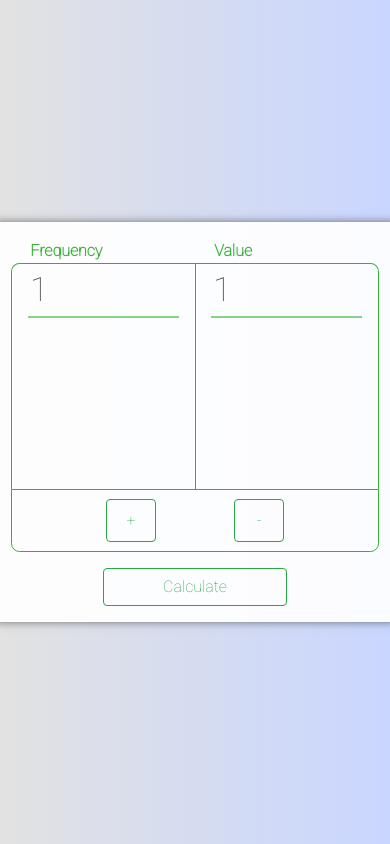
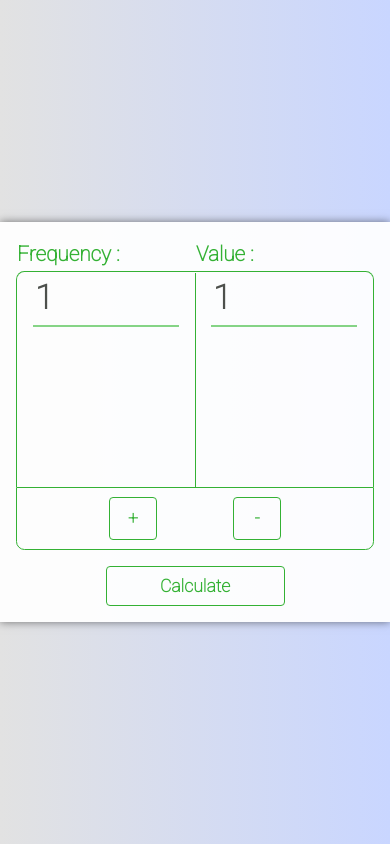
Before and after one commit to SGS-J/React-Statistics-App, a React (Create React App) app: page / in a window 390 px wide. Built offline with nearby package versions, Linux system fonts and the light colour scheme.

Commit message:
Responsive configured

```diff
--- a/src/App.css
+++ b/src/App.css
@@ -1,4 +1,5 @@
 #main {
+  flex: 1 1 auto;
   display: flex;
   flex-direction: column;
   justify-items: center;
@@ -13,6 +14,8 @@
   align-self: center;
   width: 50%;
   bottom: 0;
+  font-size: 1.1em;
+  font-weight: 600;
 }
 
 .btn:focus,
@@ -20,3 +23,24 @@
    outline: none !important;
    box-shadow: none;
 }
+
+.btn-outline-default,
+.btn-outline-default-disabled {
+  border: 1px solid var(--green);
+  color: var(--green);
+}
+
+.btn-outline-default:hover {
+  background: var(--green);
+  color: #fff;
+}
+
+.btn-outline-default-disabled {
+  pointer-events: none;
+}
+
+@media screen and (min-width: 768px) {
+  #main {
+    max-width: 470px;
+  }
+}
--- a/src/App.js
+++ b/src/App.js
@@ -81,11 +81,15 @@ export default class App extends React.Component {
         <ResultTable data={this.state.data} />
       );
 
+    const btnClasses = `btn shadow-none btn-outline-default${
+      arrayEmpty ? '-disabled' : ''
+    }`;
+
     return (
-      <main id="main">
+      <main id="main" className="col-12 col-md-6">
         {mainElement}
         <button
-          className="btn btn-outline-success shadow-none"
+          className={btnClasses}
           onClick={this.handleSubmit}
           disabled={arrayEmpty}
           type="button"
--- a/src/components/DataInsert.css
+++ b/src/components/DataInsert.css
@@ -14,7 +14,7 @@
 .custom-table::before {
    content: '';
    position: absolute;
-   height: 90%;
+   height: 86%;
    width: 1px;
    background: var(--green);
    left: 50%;
@@ -25,12 +25,13 @@
    display: block;
    width: 100%;
    color: var(--green);
+   font-size: 1.3em;
+   font-weight: 600;
 }
 
 .table-head tr th {
    display: inline-block;
    width: 50%;
-   padding: 0 1.2em 0 1.2em;
    user-select: none;
 }
 
@@ -40,11 +41,13 @@
    border: 1px solid var(--green);
    border-bottom: none;
    border-radius: 1ex 1ex 0 0;
+   padding-bottom: .6em;
    overflow-y: auto;
 }
 
+
 .table-elements::-webkit-scrollbar {
-   width: .7em;
+   width: 1em;
 }
 
 .table-elements::-webkit-scrollbar-track {
@@ -57,7 +60,7 @@
    border-radius: 1ex;
 }
 
-.table-elements::-webkit-scrollbar-thumb:hover{
+.table-elements::-webkit-scrollbar-thumb:hover {
    background: var(--dark-green);
 }
 
@@ -75,3 +78,9 @@
    height: 70%;
    width: 15% !important;
 }
+
+@media screen and (min-width: 768px) {
+   .table-elements::-webkit-scrollbar {
+      width: .7em;
+   }
+}
--- a/src/components/DataInsert.js
+++ b/src/components/DataInsert.js
@@ -21,21 +21,21 @@ export default function DataInsert(props) {
       <table className="custom-table">
         <thead className="table-head">
           <tr>
-            <th scope="col">Frequency</th>
-            <th scope="col">Value</th>
+            <th scope="col">Frequency :</th>
+            <th scope="col">Value :</th>
           </tr>
         </thead>
         <tbody className="table-elements">{elements}</tbody>
       </table>
       <div className="buttons">
         <button
-          className="btn btn-outline-success shadow-none"
+          className="btn btn-outline-default shadow-none"
           onClick={props.onClickAdd}
         >
           +
         </button>
         <button
-          className="btn btn-outline-success shadow-none"
+          className="btn btn-outline-default shadow-none"
           onClick={props.onClickRemove}
         >
           -
--- a/src/components/DataValue.css
+++ b/src/components/DataValue.css
@@ -9,11 +9,19 @@
    background: transparent;
    outline: none;
    font-size: 2.1em;
+   font-weight: 600;
    color: rgb(77, 80, 76);
+   transition: border .2s;
 }
 
-.inputs input:hover {
+.inputs input:hover,
+.inputs input:focus {
    border-bottom: 2px solid var(--green);
+}
+
+.inputs input::selection {
+   background: var(--light-green);
+   color: #fff;
 }
 
 input[type=number]::-webkit-inner-spin-button,
--- a/src/components/ResultTable.css
+++ b/src/components/ResultTable.css
@@ -5,24 +5,36 @@
    overflow: auto;
 }
 
+#data-measurements tr {
+   font-weight: 900;
+   font-size: 1.5em;
+   user-select: none;
+}
+
 #data-measurements .table-striped>tbody>tr:nth-child(odd)>td {
    background: var(--light-green);
 }
 
 #data-measurements::-webkit-scrollbar {
-   width: .7em;
+   width: 1em;
 }
 
 #data-measurements::-webkit-scrollbar-track {
    background: var(--light-green);
-   border-radius: 1ex;
+   border-radius: 0 1ex 1ex 0;
 }
 
 #data-measurements::-webkit-scrollbar-thumb {
    background: var(--green);
-   border-radius: 1ex;
+   border-radius: 5px 1ex 1ex 5px;
 }
 
-#data-measurements::-webkit-scrollbar-thumb:hover{
+#data-measurements::-webkit-scrollbar-thumb:hover {
    background: var(--dark-green);
 }
+
+@media screen and (min-width: 768px) {
+   #data-measurements::-webkit-scrollbar {
+      width: .7em;
+   }
+}
--- a/src/index.css
+++ b/src/index.css
@@ -11,11 +11,16 @@
 }
 
 body {
-  display: flex;
-  justify-content: center;
-  align-items: center;
-  min-height: 100vh;
   background: #c9d6ff;
   background: -webkit-linear-gradient(to right, #e2e2e2, #c9d6ff);
   background: linear-gradient(to right, #e2e2e2, #c9d6ff);
 }
+
+#main-box {
+  display: flex;
+  justify-content: center;
+  align-items: center;
+  width: 100vw;
+  height: 100vh;
+  margin: 0;
+}
--- a/src/index.js
+++ b/src/index.js
@@ -3,4 +3,17 @@ import ReactDOM from 'react-dom';
 import App from './App';
 import './index.css';
 
-ReactDOM.render(<App />, document.getElementById('root'));
+/*
+   This Index function was created to use
+   Bootstrap responsive classes in a parent
+   container and thus avoid to modify the main App.
+*/
+function Index() {
+  return (
+    <div id="main-box" className="row">
+      <App />
+    </div>
+  );
+}
+
+ReactDOM.render(<Index />, document.getElementById('root'));
```
